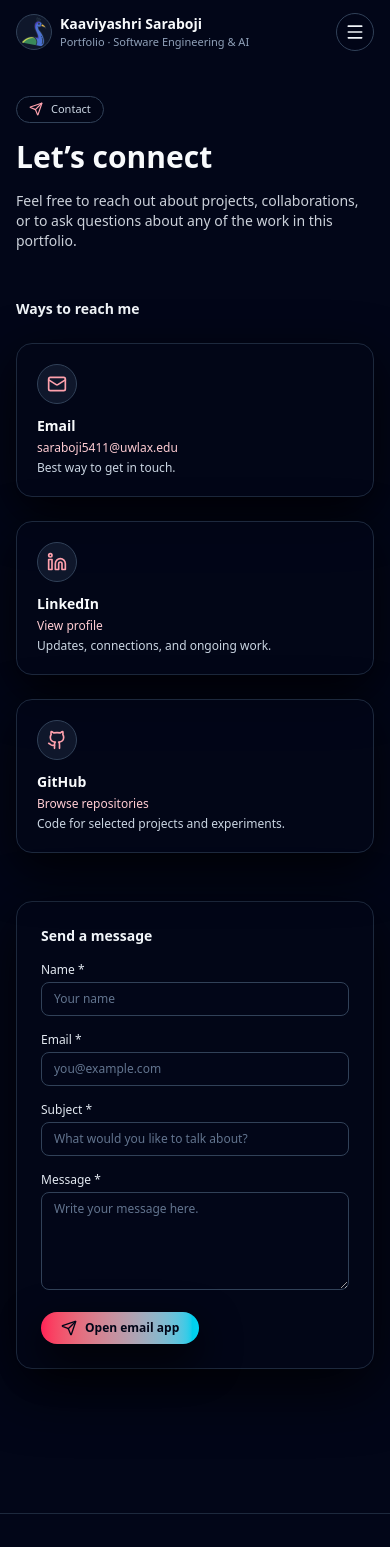
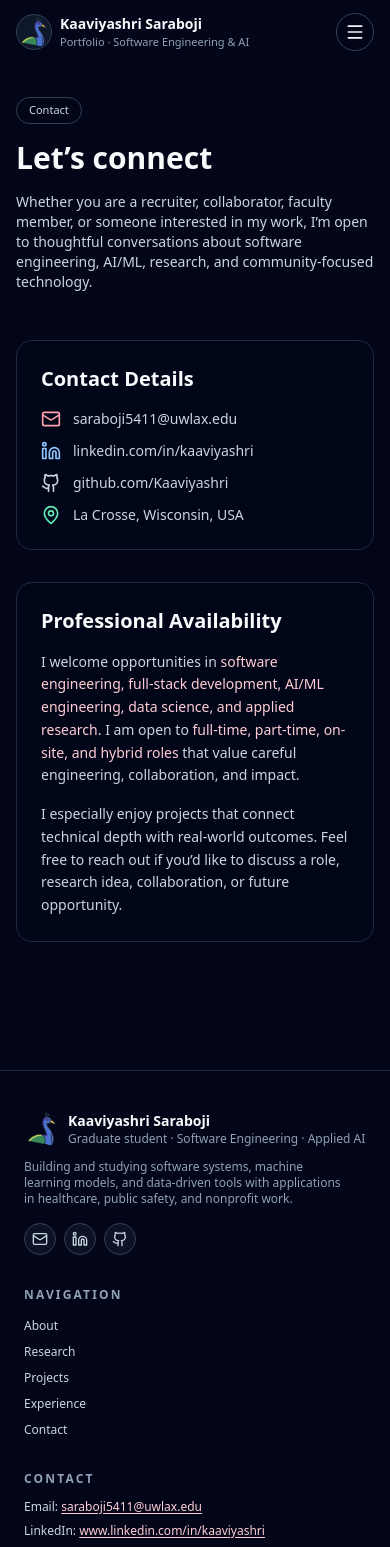
Before and after one commit to Kaaviyashri/Kaaviya_Portfolio, a React (Vite) app: page /contact in a window 390 px wide. Shown: the top 1547 px of the page. Built offline with nearby package versions, Linux system fonts and the light colour scheme.

Commit message:
update experience pages

```diff
--- a/src/pages/Contact.jsx
+++ b/src/pages/Contact.jsx
@@ -1,249 +1,100 @@
-import React, { useState } from "react";
-import { Mail, Linkedin, Github, Send, X } from "lucide-react";
-import Reveal from "../components/Reveal.jsx";
-import { personalInfo } from "../data/personal.js";
-
-const CONTACT = {
-  email: personalInfo.email,
-  linkedin: personalInfo.linkedin,
-  github: personalInfo.github,
-};
+import React from "react";
+import { Mail, Linkedin, Github, MapPin } from "lucide-react";
+import Reveal from "../components/Reveal";
 
 export default function Contact() {
-  const [form, setForm] = useState({
-    name: "",
-    email: "",
-    subject: "",
-    message: "",
-  });
-  const [sending, setSending] = useState(false);
-  const [banner, setBanner] = useState(null);
-
-  function handleChange(e) {
-    setForm((f) => ({ ...f, [e.target.name]: e.target.value }));
-  }
-
-  function handleSubmit(e) {
-    e.preventDefault();
-    if (!form.name || !form.email || !form.subject || !form.message) {
-      setBanner({
-        type: "error",
-        text: "Please fill in all required fields.",
-      });
-      return;
-    }
-    setSending(true);
-    setBanner(null);
-
-    const to = CONTACT.email;
-    const subj = encodeURIComponent(form.subject);
-    const body = encodeURIComponent(
-      `Hi,\n\n${form.message}\n\n— ${form.name}\n${form.email}`
-    );
-    const href = `mailto:${to}?subject=${subj}&body=${body}`;
-
-    setTimeout(() => {
-      window.location.href = href;
-      setSending(false);
-      setBanner({
-        type: "success",
-        text: "Your default email app should open with the message.",
-      });
-    }, 300);
-  }
-
-  const cards = [
-    {
-      icon: Mail,
-      title: "Email",
-      value: CONTACT.email,
-      href: `mailto:${CONTACT.email}`,
-      desc: "Best way to get in touch.",
-    },
-    {
-      icon: Linkedin,
-      title: "LinkedIn",
-      value: "View profile",
-      href: CONTACT.linkedin,
-      desc: "Updates, connections, and ongoing work.",
-    },
-    {
-      icon: Github,
-      title: "GitHub",
-      value: "Browse repositories",
-      href: CONTACT.github,
-      desc: "Code for selected projects and experiments.",
-    },
-  ];
-
   return (
-    <div className="mx-auto max-w-6xl space-y-12">
-      {/* Hero */}
-      <section className="pt-4 sm:pt-6 space-y-4">
-        <Reveal>
+    <div className="mx-auto max-w-5xl space-y-12">
+      {/* Header */}
+      <section className="pt-4 sm:pt-6">
+        <Reveal className="space-y-4">
           <span className="inline-flex items-center gap-2 rounded-full border border-slate-700 bg-slate-950/70 px-3 py-1 text-[11px] font-medium text-slate-300">
-            <Send className="h-3.5 w-3.5 text-rose-300" />
             Contact
           </span>
-        </Reveal>
-        <Reveal>
-          <h1 className="text-3xl sm:text-4xl font-semibold text-slate-50">
+
+          <h1 className="text-3xl sm:text-4xl lg:text-5xl font-semibold text-slate-50">
             Let’s connect
           </h1>
-        </Reveal>
-        <Reveal>
-          <p className="max-w-3xl text-sm sm:text-base text-slate-200/90">
-            Feel free to reach out about projects, collaborations, or to ask
-            questions about any of the work in this portfolio.
+
+          <p className="max-w-2xl text-sm sm:text-base text-slate-300">
+            Whether you are a recruiter, collaborator, faculty member, or someone
+            interested in my work, I’m open to thoughtful conversations about
+            software engineering, AI/ML, research, and community-focused technology.
           </p>
         </Reveal>
       </section>
 
-      {/* Contact methods */}
-      <section className="space-y-6">
-        <Reveal>
-          <h2 className="text-sm font-semibold text-slate-100">
-            Ways to reach me
-          </h2>
+      {/* Contact Information */}
+      <section className="grid gap-8 sm:grid-cols-2">
+        <Reveal className="rounded-2xl border border-slate-800 bg-slate-950/80 p-6 space-y-4">
+          <h2 className="text-xl font-semibold text-slate-50">Contact Details</h2>
+
+          <div className="space-y-3 text-slate-300 text-sm sm:text-base">
+            <div className="flex items-center gap-3">
+              <Mail className="h-5 w-5 text-rose-300" />
+              <a
+                href="mailto:saraboji5411@uwlax.edu"
+                className="hover:text-rose-200 duration-200"
+              >
+                saraboji5411@uwlax.edu
+              </a>
+            </div>
+
+            <div className="flex items-center gap-3">
+              <Linkedin className="h-5 w-5 text-blue-300" />
+              <a
+                href="https://www.linkedin.com/in/kaaviyashri"
+                target="_blank"
+                rel="noopener noreferrer"
+                className="hover:text-blue-200 duration-200"
+              >
+                linkedin.com/in/kaaviyashri
+              </a>
+            </div>
+
+            <div className="flex items-center gap-3">
+              <Github className="h-5 w-5 text-slate-300" />
+              <a
+                href="https://github.com/Kaaviyashri"
+                target="_blank"
+                rel="noopener noreferrer"
+                className="hover:text-slate-200 duration-200"
+              >
+                github.com/Kaaviyashri
+              </a>
+            </div>
+
+            <div className="flex items-center gap-3">
+              <MapPin className="h-5 w-5 text-emerald-300" />
+              <span>La Crosse, Wisconsin, USA</span>
+            </div>
+          </div>
         </Reveal>
-        <div className="grid gap-6 md:grid-cols-3">
-          {cards.map((c) => (
-            <Reveal
-              key={c.title}
-              className="rounded-2xl border border-slate-800 bg-slate-950/70 p-5 shadow-[0_16px_50px_rgba(0,0,0,0.85)]"
-            >
-              <div className="mb-3 inline-flex h-10 w-10 items-center justify-center rounded-full bg-slate-900 border border-slate-700">
-                <c.icon className="h-5 w-5 text-rose-300" />
-              </div>
-              <p className="text-sm font-semibold text-slate-50">
-                {c.title}
-              </p>
-              <a
-                href={c.href}
-                target={c.title === "Email" ? undefined : "_blank"}
-                rel={c.title === "Email" ? undefined : "noreferrer"}
-                className="mt-1 block text-xs font-medium text-rose-200 hover:text-rose-100"
-              >
-                {c.value}
-              </a>
-              <p className="mt-1 text-xs text-slate-300">{c.desc}</p>
-            </Reveal>
-          ))}
-        </div>
-      </section>
 
-      {/* Simple form -> mailto */}
-      <section className="pb-4 sm:pb-6">
-        <Reveal className="rounded-2xl border border-slate-800 bg-slate-950/70 p-6 shadow-[0_18px_60px_rgba(0,0,0,0.85)] space-y-4">
-          <h2 className="text-sm font-semibold text-slate-100">
-            Send a message
+        {/* Professional Statement */}
+        <Reveal className="rounded-2xl border border-slate-800 bg-slate-950/80 p-6 space-y-4">
+          <h2 className="text-xl font-semibold text-slate-50">
+            Professional Availability
           </h2>
 
-          {banner && (
-            <div
-              className={`flex items-center gap-2 rounded-lg px-3 py-2 text-xs ${
-                banner.type === "error"
-                  ? "bg-red-900/40 text-red-200 border border-red-700"
-                  : "bg-emerald-900/30 text-emerald-200 border border-emerald-700"
-              }`}
-            >
-              <span>{banner.text}</span>
-              <button
-                onClick={() => setBanner(null)}
-                className="ml-auto rounded-full p-1 hover:bg-black/20"
-              >
-                <X className="h-3 w-3" />
-              </button>
-            </div>
-          )}
+          <p className="text-sm sm:text-base text-slate-300 leading-relaxed">
+            I welcome opportunities in{" "}
+            <span className="text-rose-200 font-medium">
+              software engineering, full-stack development, AI/ML engineering,
+              data science, and applied research
+            </span>
+            . I am open to{" "}
+            <span className="text-rose-200 font-medium">
+              full-time, part-time, on-site, and hybrid roles
+            </span>{" "}
+            that value careful engineering, collaboration, and impact.
+          </p>
 
-          <form onSubmit={handleSubmit} className="space-y-4">
-            <div className="grid gap-4 sm:grid-cols-2">
-              <div>
-                <label
-                  htmlFor="name"
-                  className="block text-xs font-medium text-slate-200"
-                >
-                  Name *
-                </label>
-                <input
-                  id="name"
-                  name="name"
-                  type="text"
-                  required
-                  value={form.name}
-                  onChange={handleChange}
-                  className="mt-1 w-full rounded-lg border border-slate-700 bg-slate-950 px-3 py-2 text-xs text-slate-100 placeholder-slate-500 focus:border-rose-400 focus:outline-none focus:ring-1 focus:ring-rose-400"
-                  placeholder="Your name"
-                />
-              </div>
-              <div>
-                <label
-                  htmlFor="email"
-                  className="block text-xs font-medium text-slate-200"
-                >
-                  Email *
-                </label>
-                <input
-                  id="email"
-                  name="email"
-                  type="email"
-                  required
-                  value={form.email}
-                  onChange={handleChange}
-                  className="mt-1 w-full rounded-lg border border-slate-700 bg-slate-950 px-3 py-2 text-xs text-slate-100 placeholder-slate-500 focus:border-rose-400 focus:outline-none focus:ring-1 focus:ring-rose-400"
-                  placeholder="you@example.com"
-                />
-              </div>
-            </div>
-
-            <div>
-              <label
-                htmlFor="subject"
-                className="block text-xs font-medium text-slate-200"
-              >
-                Subject *
-              </label>
-              <input
-                id="subject"
-                name="subject"
-                type="text"
-                required
-                value={form.subject}
-                onChange={handleChange}
-                className="mt-1 w-full rounded-lg border border-slate-700 bg-slate-950 px-3 py-2 text-xs text-slate-100 placeholder-slate-500 focus:border-rose-400 focus:outline-none focus:ring-1 focus:ring-rose-400"
-                placeholder="What would you like to talk about?"
-              />
-            </div>
-
-            <div>
-              <label
-                htmlFor="message"
-                className="block text-xs font-medium text-slate-200"
-              >
-                Message *
-              </label>
-              <textarea
-                id="message"
-                name="message"
-                required
-                rows={5}
-                value={form.message}
-                onChange={handleChange}
-                className="mt-1 w-full rounded-lg border border-slate-700 bg-slate-950 px-3 py-2 text-xs text-slate-100 placeholder-slate-500 focus:border-rose-400 focus:outline-none focus:ring-1 focus:ring-rose-400"
-                placeholder="Write your message here."
-              />
-            </div>
-
-            <button
-              type="submit"
-              disabled={sending}
-              className="inline-flex items-center gap-2 rounded-full bg-gradient-to-r from-rose-500 to-cyan-400 px-5 py-2 text-xs font-semibold text-slate-950 shadow-[0_16px_40px_rgba(0,0,0,0.9)] hover:brightness-110 disabled:opacity-60 disabled:cursor-not-allowed"
-            >
-              <Send className="h-4 w-4" />
-              {sending ? "Preparing email..." : "Open email app"}
-            </button>
-          </form>
+          <p className="text-sm sm:text-base text-slate-300 leading-relaxed">
+            I especially enjoy projects that connect technical depth with
+            real-world outcomes. Feel free to reach out if you’d like to discuss
+            a role, research idea, collaboration, or future opportunity.
+          </p>
         </Reveal>
       </section>
     </div>
```
Also changed, not shown: src/pages/Experience.jsx (+77 -24 lines).
